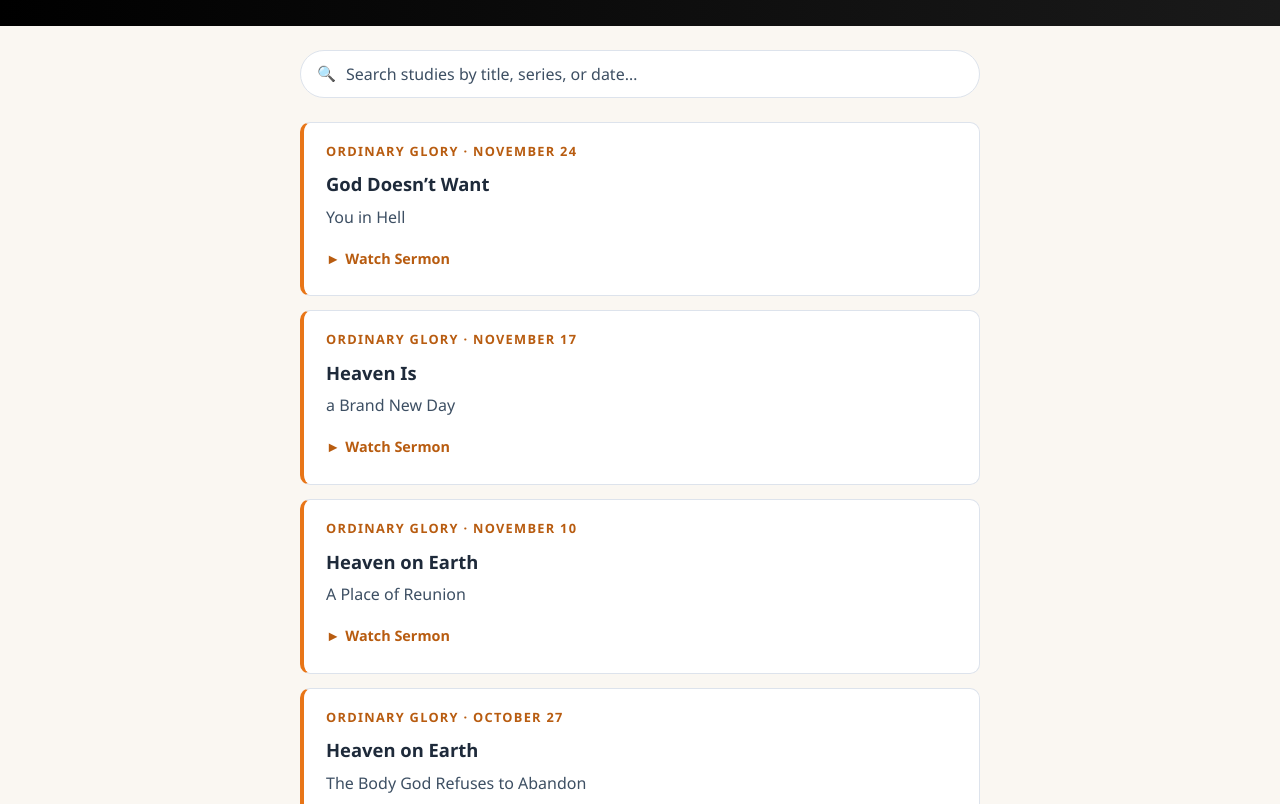
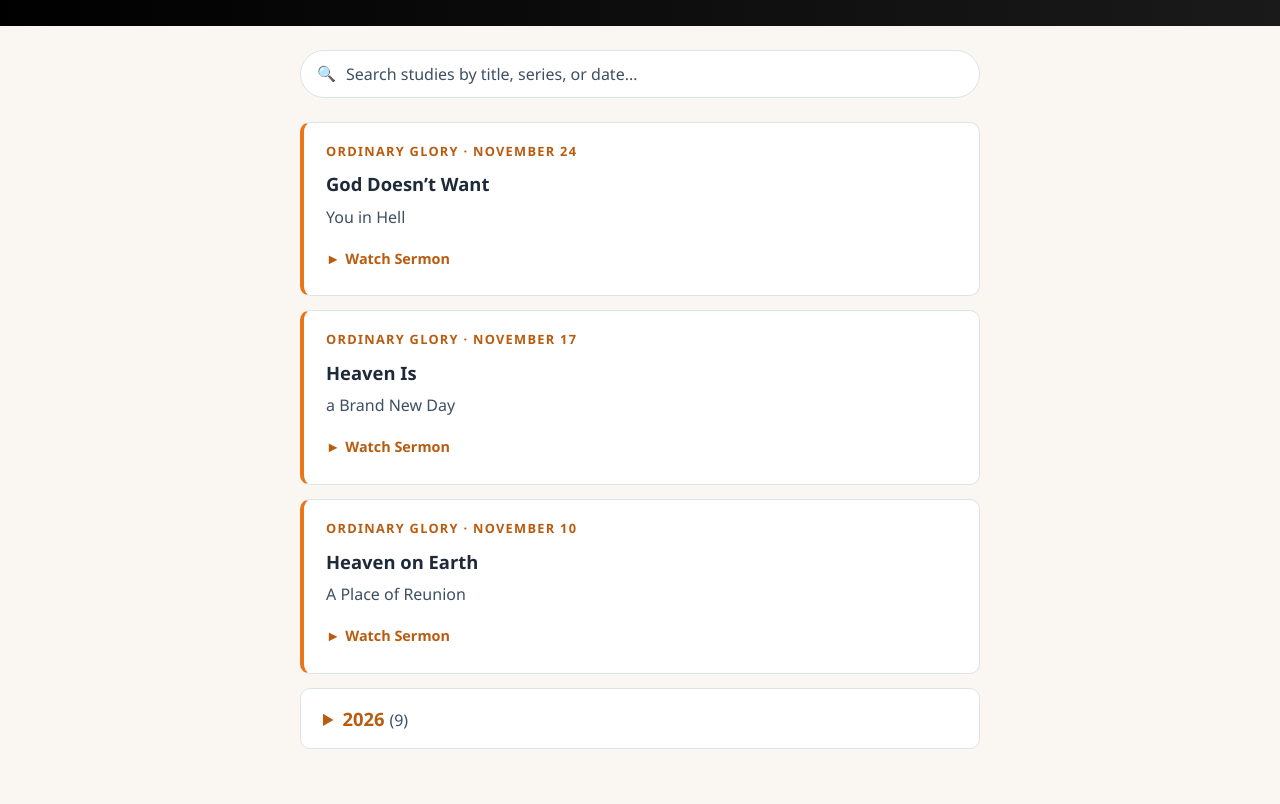
Before and after one commit to davidgracia26/bible_study, a plain HTML site: page index.html in a window 1280 px wide. Shown: the part 133-937 px from the top of the page. Drawn offline with Linux system fonts and the light colour scheme.

Commit message:
feat: add landing year section to index.html and update styles for improved layout

```diff
--- a/css/styles.css
+++ b/css/styles.css
@@ -1010,6 +1010,21 @@ body.study-error .video-link { display: none; }
   text-decoration: none;
 }
 .landing-card .lc-video-link:hover { text-decoration: underline; }
+.landing-year {
+  border: 1px solid var(--border-color, var(--border));
+  border-radius: var(--radius);
+  background: var(--bg-section-panel, var(--white));
+}
+.landing-year > summary {
+  cursor: pointer;
+  padding: 14px 22px;
+  font-size: 1.15rem;
+  font-weight: 700;
+  color: var(--gold-dark);
+  min-height: 44px;
+}
+.landing-year > summary .ly-count { font-weight: 400; color: var(--text-muted); font-size: 1rem; }
+.landing-year-list { display: flex; flex-direction: column; gap: 14px; padding: 0 14px 14px; }
 .landing-empty { text-align: center; color: var(--text-muted); padding: 40px 0; }
 
 /* ── PRINT ── */
--- a/index.html
+++ b/index.html
@@ -4,7 +4,7 @@
   <meta charset="UTF-8" />
   <meta name="viewport" content="width=device-width, initial-scale=1.0" />
   <title>Bible Study Guides</title>
-  <link rel="stylesheet" href="css/styles.css?v=2" />
+  <link rel="stylesheet" href="css/styles.css?v=3" />
   <link rel="icon" href="data:," />
   <script>
     (function () {
@@ -71,6 +71,13 @@
       const list = document.getElementById('landing-list');
       let sortedWeeks = [];
 
+      const idParts = w => (w.id || '').split('_').map(Number);
+      const yearOf = w => 2000 + (idParts(w)[2] || 0);
+      const parseDate = w => {
+        const [month, day] = idParts(w);
+        return new Date(yearOf(w), (month || 1) - 1, day || 1);
+      };
+
       const plain = s => String(s || '').replace(/<[^>]*>/g, '').replace(/&nbsp;/g, ' ').replace(/"/g, '&quot;').trim();
 
       function cardHTML(w) {
@@ -105,7 +112,21 @@
           status.textContent = I18N.t('searchNoResults');
           return;
         }
-        list.innerHTML = filtered.map(cardHTML).join('');
+        if (q) {
+          list.innerHTML = filtered.map(cardHTML).join('');
+        } else {
+          const monthKey = w => yearOf(w) * 12 + idParts(w)[0];
+          const inMonth = filtered.filter(w => monthKey(w) === monthKey(filtered[0])).length;
+          const shown = inMonth === 1 ? 2 : inMonth;
+          const older = {};
+          filtered.slice(shown).forEach(w => (older[yearOf(w)] ||= []).push(w));
+          const groups = Object.keys(older).sort((a, b) => b - a).map(y => `
+            <details class="landing-year">
+              <summary>${y} <span class="ly-count">(${older[y].length})</span></summary>
+              <div class="landing-year-list">${older[y].map(cardHTML).join('')}</div>
+            </details>`).join('');
+          list.innerHTML = filtered.slice(0, shown).map(cardHTML).join('') + groups;
+        }
         status.textContent = q ? I18N.t('searchResultsCount').replace('{n}', filtered.length) : '';
       }
 
@@ -144,12 +165,6 @@
               subtitle: meta.titleHighlight,
             };
           }));
-          const parseDate = (w) => {
-            const parsed = w.date ? new Date(`${w.date}, 2000`) : null;
-            if (parsed && !isNaN(parsed)) return parsed;
-            const [month, day] = (w.id || '').split('_').map(Number);
-            return new Date(2000, (month || 1) - 1, day || 1);
-          };
           sortedWeeks = weeks.slice().sort((a, b) => parseDate(b) - parseDate(a));
           renderList(searchInput.value);
         })
```
Also changed, not shown: study.html (+1 -1 lines).
